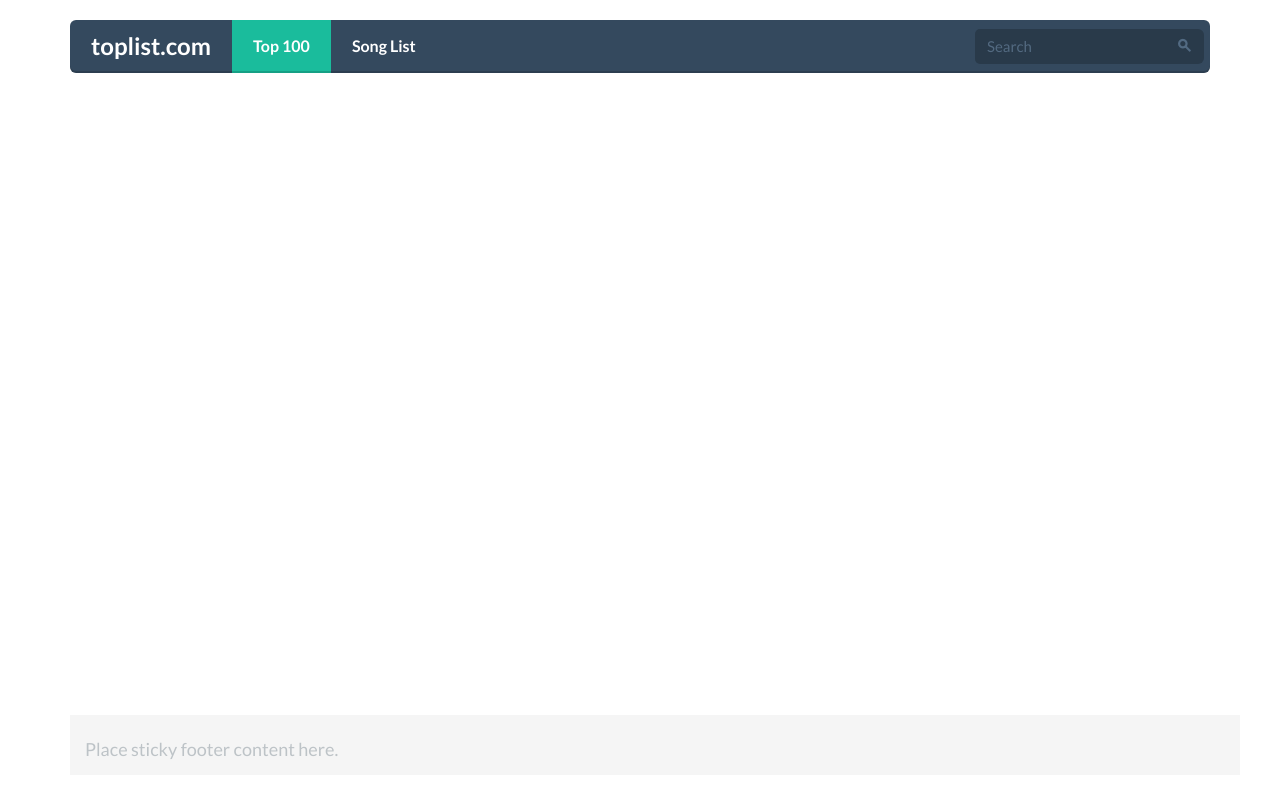
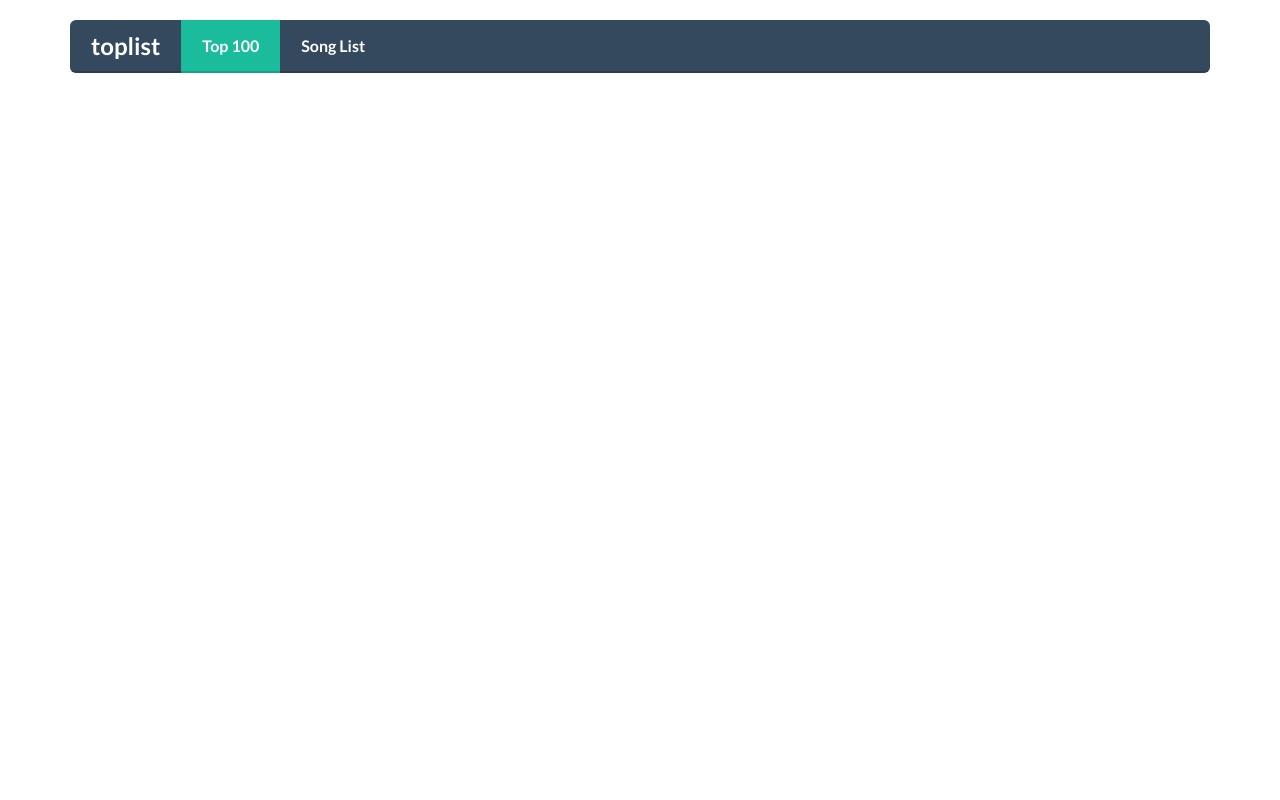
Before and after one commit to girishkumarkh/toplist, a Flask app: page / in a window 1280 px wide. Run offline with Flask 2, Linux system fonts and the light colour scheme; some libraries are stand-ins or nearby versions.

Commit message:
Final beta changes

```diff
--- a/server.py
+++ b/server.py
@@ -4,12 +4,6 @@ import subprocess
 #some random imports
 import json
 app = Flask(__name__)
-
-
-
-
-
-
 
 @app.route("/")
 def home():
@@ -28,4 +22,4 @@ def songlist():
 
 if __name__ == "__main__":
 	# subprocess.call(["python worker.py"], shell=True)
-	app.run(debug=True)
+	app.run(host='0.0.0.0', port=5000, debug=True)
--- a/static/css/custom.css
+++ b/static/css/custom.css
@@ -23,11 +23,6 @@
     background-color: #f5f5f5;
 }
 
-
-/* Custom page CSS
--------------------------------------------------- */
-/* Not required for template or sticky footer method. */
-
 .container2 {
   width: auto;
   max-width: 680px;
@@ -43,3 +38,27 @@
 .samples {
     margin-bottom: 46px;
 }
+
+.video-container {
+    position: relative;
+    padding-bottom: 56.25%;
+    padding-top: 30px; height: 0; overflow: hidden;
+}
+.player {
+    position: absolute;
+    top: 0;
+    left: 0;
+    width: 100%;
+    height: 100%;
+}
+
+.video-container iframe,
+.video-container object,
+.video-container embed {
+    position: absolute;
+    top: 0;
+    left: 0;
+    width: 100%;
+    height: 100%;
+}
+- See more at: http://avexdesigns.com/responsive-youtube-embed/#sthash.nbczg0Ap.dpuf
--- a/templates/base.html
+++ b/templates/base.html
@@ -34,22 +34,12 @@
               <button type="button" class="navbar-toggle" data-toggle="collapse" data-target="#navbar-collapse-01">
                 <span class="sr-only">Toggle navigation</span>
               </button>
-              <a class="navbar-brand" href="/">toplist.com</a>
+              <a class="navbar-brand" href="/">toplist</a>
             </div>
-            <div class="navbar-collapse collapse in" id="navbar-collapse-01" style="height: auto;">
+            <div class="navbar-collapse collapse" id="navbar-collapse-01" style="height: auto;">
               <ul class="nav navbar-nav">
                 {% block nav %} {% endblock %}
               </ul>
-              <form class="navbar-form navbar-right" action="#" role="search" style="width: 250px">
-                <div class="form-group">
-                  <div class="input-group">
-                    <input class="form-control" id="navbarInput-01" type="search" placeholder="Search">
-                    <span class="input-group-btn">
-                      <button type="submit" class="btn"><span class="fui-search"></span></button>
-                    </span>
-                  </div>
-                </div>
-              </form>
             </div><!-- /.navbar-collapse -->
           </nav><!-- /navbar -->
       	</div><!-- /header -->
--- a/templates/home.html
+++ b/templates/home.html
@@ -9,8 +9,30 @@
 {% block content %}
 <div class="row">
   <!-- 1. The <iframe> (and video player) will replace this <div> tag. -->
+  <div class="video-container">
   <div id="player"></div>
+  </div>
   <script>
+  var isMobile = {
+    Android: function() {
+        return navigator.userAgent.match(/Android/i);
+    },
+    BlackBerry: function() {
+        return navigator.userAgent.match(/BlackBerry/i);
+    },
+    iOS: function() {
+        return navigator.userAgent.match(/iPhone|iPad|iPod/i);
+    },
+    Opera: function() {
+        return navigator.userAgent.match(/Opera Mini/i);
+    },
+    Windows: function() {
+        return navigator.userAgent.match(/IEMobile/i);
+    },
+    any: function() {
+        return (isMobile.Android() || isMobile.BlackBerry() || isMobile.iOS() || isMobile.Opera() || isMobile.Windows());
+    }
+    };
     // 2. This code loads the IFrame Player API code asynchronously.
     var tag = document.createElement('script');
 
@@ -35,8 +57,11 @@
     }
     // 4. The API will call this function when the video player is ready.
     function onPlayerReady(event) {
-      event.target.playVideo();
-
+      if(isMobile.any()){
+        // Mobile!
+      } else {
+        event.target.playVideo();
+      }
     }
 
     // 5. The API calls this function when the player's state changes.
@@ -52,9 +77,11 @@
   </script>
 
 </div><!-- /row samples -->
+<!--
 <div id="footer1">
         <div class="container2">
           <p class="text-muted">Place sticky footer content here.</p>
         </div>
       </div>
+    -->
 {% endblock %}
--- a/templates/songlist.html
+++ b/templates/songlist.html
@@ -29,9 +29,9 @@
 	  </tbody>
 	</table>
 </div>
-<div id="footer2">
+<!--<div id="footer2">
         <div class="container2">
           <p class="text-muted">Place sticky footer content here.</p>
         </div>
-      </div>
+      </div> -->
 {% endblock %}
```
Also changed, not shown: worker.py (+6 -11 lines), 1 other file.
